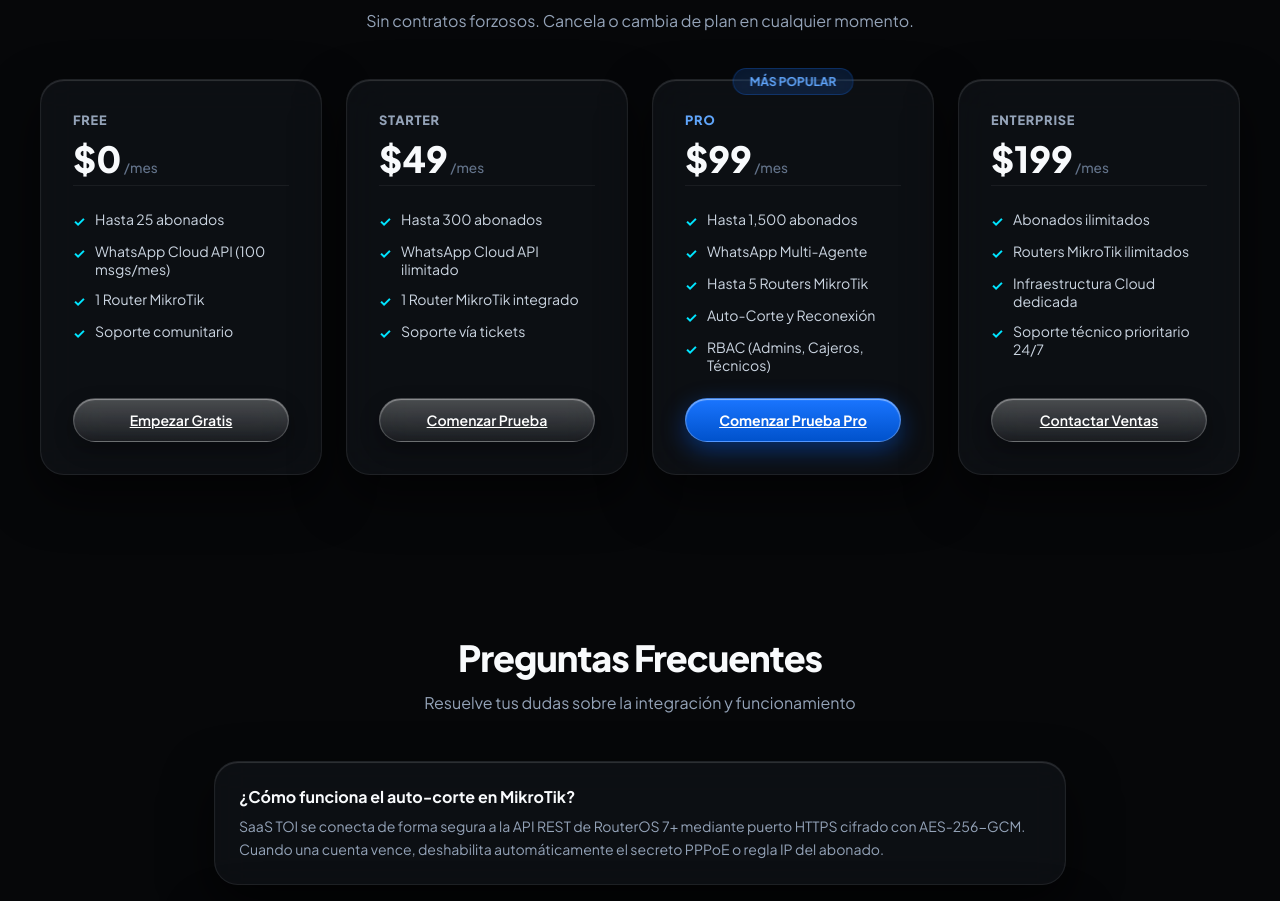
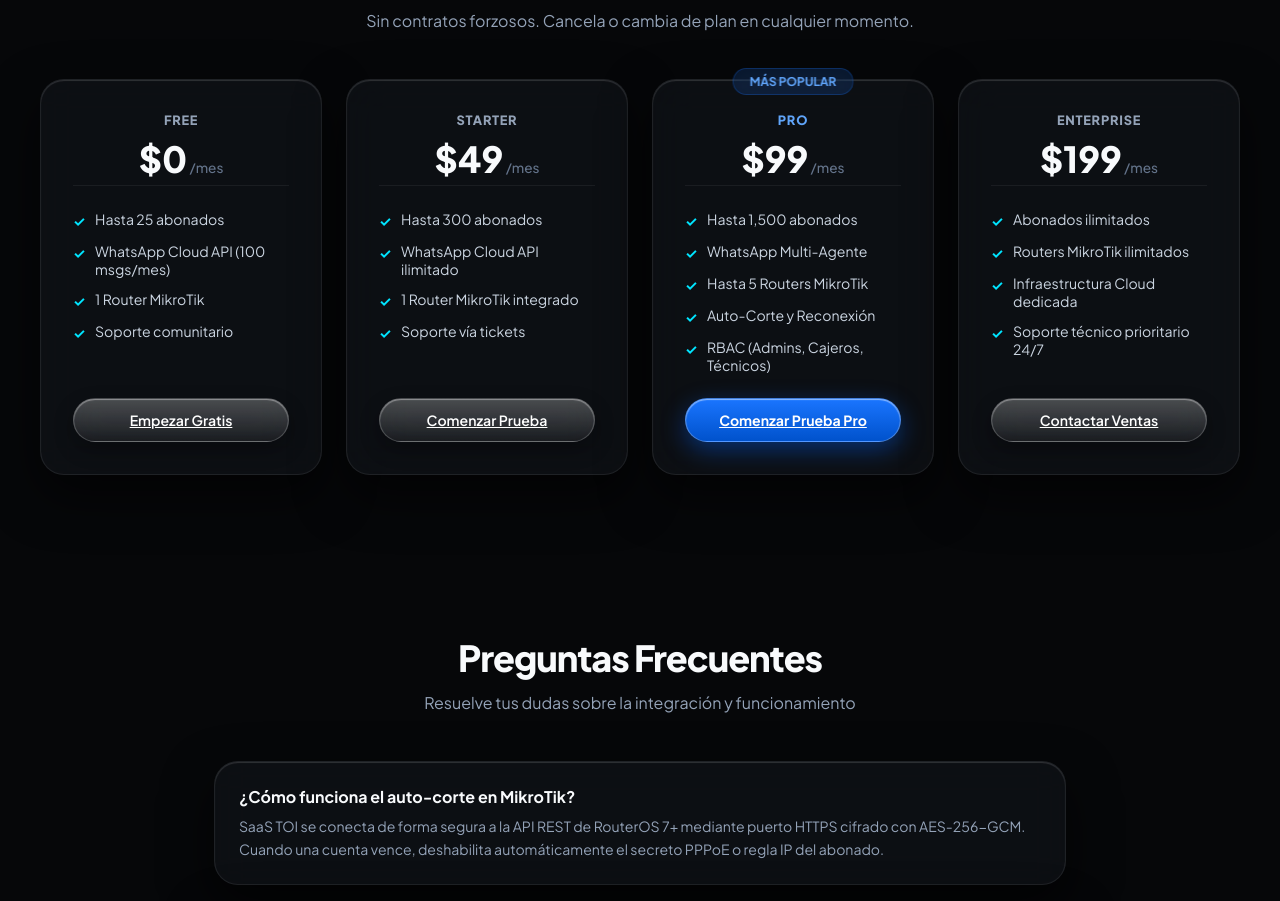
Before and after one commit to wilfredoabadmt/saas-toi, a Next.js app: page / in a window 1280 px wide. Shown: the part 1753-2654 px from the top of the page. Built offline with nearby package versions, Linux system fonts and the light colour scheme.

Commit message:
Titulo centrados

```diff
--- a/src/app/page.tsx
+++ b/src/app/page.tsx
@@ -345,10 +345,10 @@ export default function LandingPage() {
                   </div>
                 )}
 
-                <div style={{ fontSize: '0.8rem', fontWeight: 800, color: plan.featured ? '#60A5FA' : '#94A3B8', textTransform: 'uppercase', letterSpacing: '0.06em', marginBottom: '0.5rem' }}>
+                <div style={{ fontSize: '0.8rem', fontWeight: 800, color: plan.featured ? '#60A5FA' : '#94A3B8', textTransform: 'uppercase', letterSpacing: '0.06em', marginBottom: '0.5rem', textAlign: 'center' }}>
                   {plan.name}
                 </div>
-                <div style={{ fontSize: '2.25rem', fontWeight: 900, color: '#F8FAFC', marginBottom: '0.25rem' }}>
+                <div style={{ fontSize: '2.25rem', fontWeight: 900, color: '#F8FAFC', marginBottom: '0.25rem', textAlign: 'center' }}>
                   {plan.price}
                   <span style={{ fontSize: '0.85rem', fontWeight: 500, color: '#64748B' }}> /mes</span>
                 </div>
```
